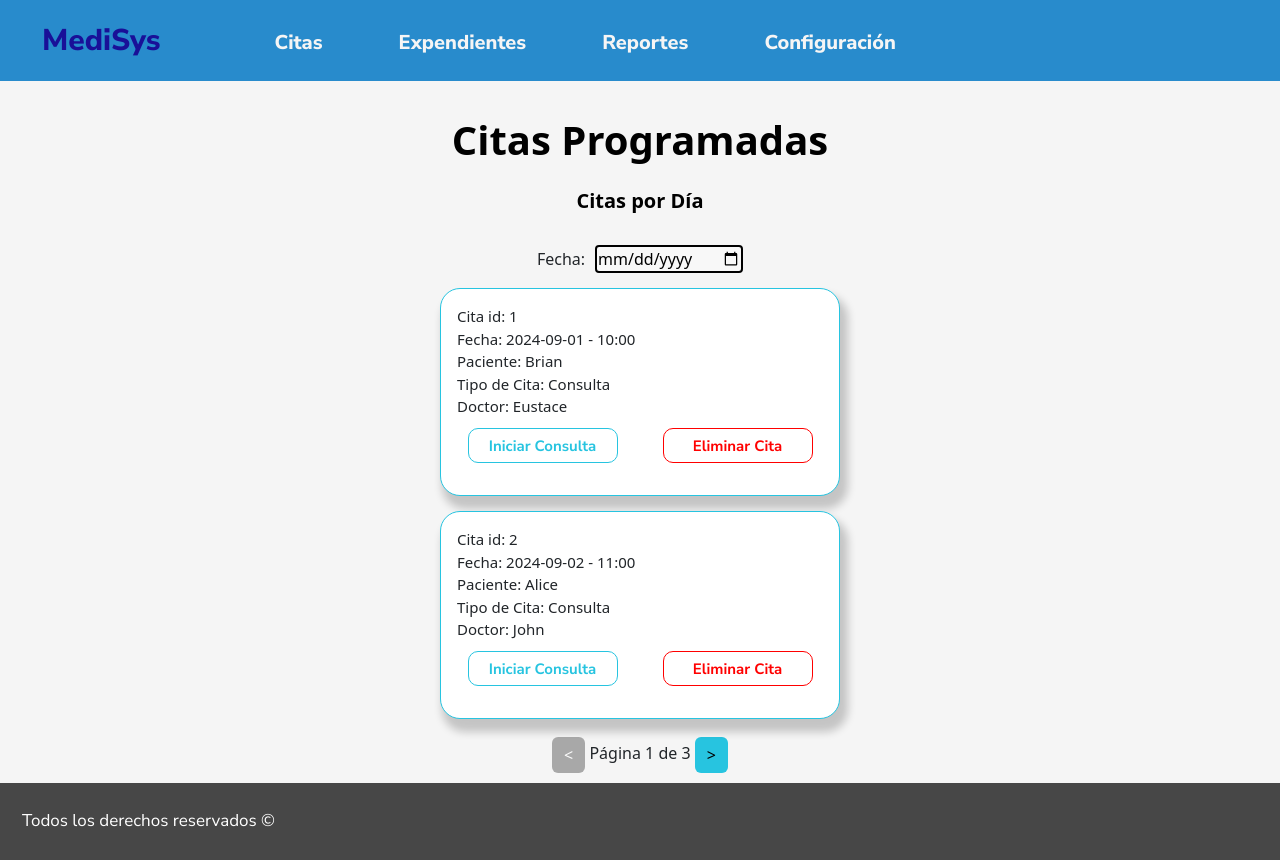
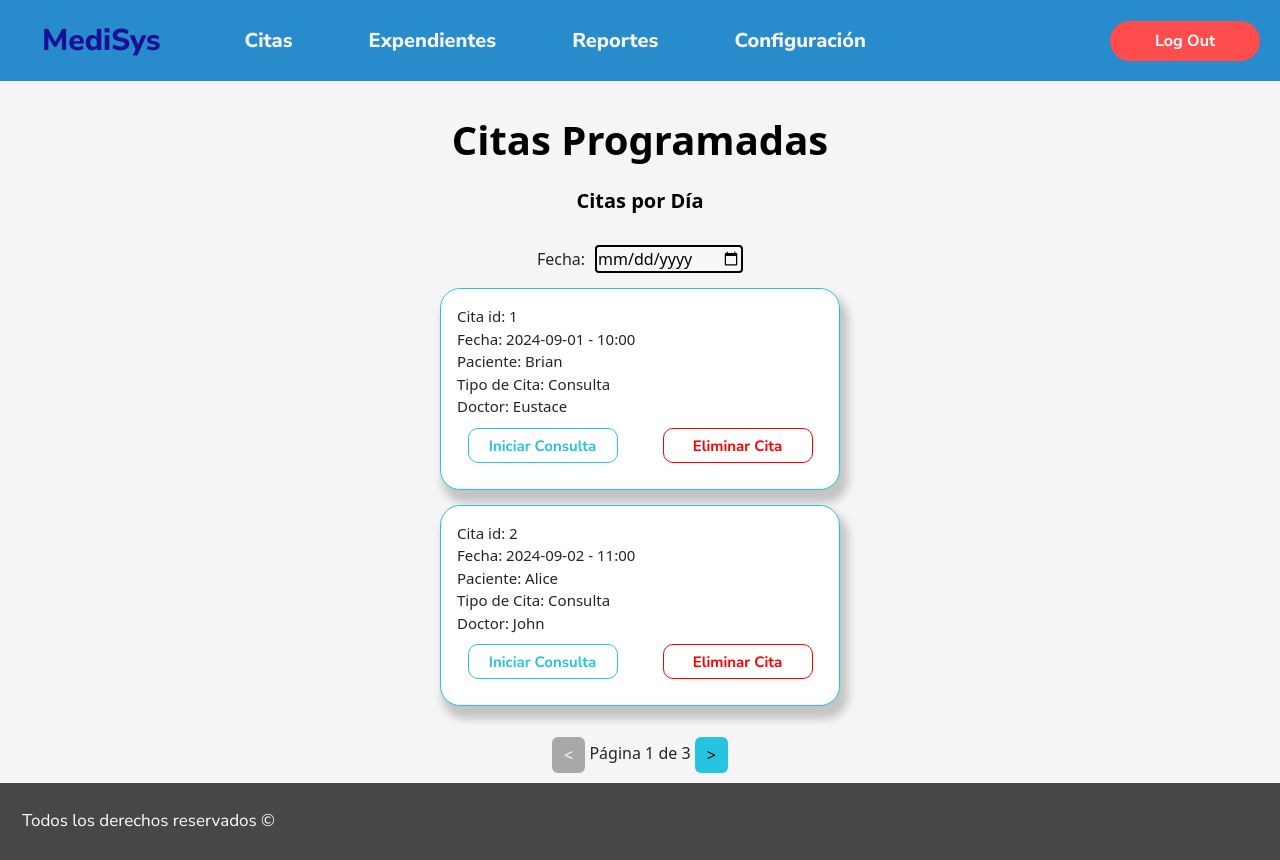
Before and after one commit to Brian-Esq/Consultorio-Medico-APS, a React (Create React App) app: page /citas in a window 1280 px wide. Built offline with nearby package versions, Linux system fonts and the light colour scheme.

Commit message:
Arreglo en el listado de citas

```diff
--- a/src/Componentes/Header/header.css
+++ b/src/Componentes/Header/header.css
@@ -22,7 +22,6 @@
   color: whitesmoke;
   text-align: center;
   font-size: 20px;
-  margin: 5px 30px;
 }
 
 .underline-link {
@@ -52,3 +51,25 @@
   font-size: 30px;
   margin: 5px 30px;
 }
+
+.logoutBot {
+  background-color: #ff4d4d;
+  font-weight: bold;
+  font-family: 'Nunito Sans', sans-serif;
+  color: white;
+  width: 150px;
+  height: 40px;
+  border-radius: 20px;
+  font-size: 16px;
+  border: none;
+  cursor: pointer;
+  transition: background-color 0.3s ease;
+}
+
+.logoutBot:hover {
+  background-color: #e60000;
+}
+
+.logoutNav{
+  text-align: center;
+}
--- a/src/Componentes/Header/header.tsx
+++ b/src/Componentes/Header/header.tsx
@@ -2,20 +2,33 @@ import Container from 'react-bootstrap/Container';
 import Navbar from 'react-bootstrap/Navbar';
 import Nav from 'react-bootstrap/Nav';
 import './header.css';
+import Row from 'react-bootstrap/Row';
+import Col from 'react-bootstrap/Col';
 
 function Header(){
     return(
         <div className="App-header">
-            <Navbar collapseOnSelect expand="lg">
+            <Navbar collapseOnSelect expand="xl">
                 <Container fluid>
                 <Navbar.Brand href='/'><p className='brandName'>MediSys</p></Navbar.Brand>
-                <Navbar.Toggle aria-controls="responsive-navbar-nav" />
+                <Navbar.Toggle aria-controls="responsive-navbar-nav"/>
                     <Navbar.Collapse id="responsive-navbar-nav">
                         <Nav className="me-auto resNavBar">
                             <Nav.Link href='/citas' className="underline-link"><p className='navWords'>Citas</p></Nav.Link >
                             <Nav.Link href='/expedientes' className="underline-link"><p className='navWords'>Expendientes</p></Nav.Link >
                             <Nav.Link href='/reportes' className="underline-link"><p className='navWords'>Reportes</p></Nav.Link >
                             <Nav.Link href='/config' className="underline-link"><p className='navWords'>Configuración</p></Nav.Link >
+                        </Nav>
+                        <Nav>
+                            <Row>
+                                <Col xs={12}>
+                                    <Row>
+                                        <Col>
+                                            <Nav.Link className="logoutNav" href='/login'><button className="logoutBot">Log Out</button></Nav.Link>
+                                        </Col>
+                                    </Row>
+                                </Col>
+                            </Row>
                         </Nav>
                     </Navbar.Collapse>
                 </Container>
--- a/src/Componentes/Programaciones/programaciones.css
+++ b/src/Componentes/Programaciones/programaciones.css
@@ -12,7 +12,6 @@
     box-shadow: 5px 10px 9px 3px rgba(0, 0, 0, 0.2);
     border-color: rgb(39, 196, 224);
     border-radius: 20px;
-    height: 13rem;
 }
 
 /* Para pantallas pequeñas (móviles) */
@@ -25,7 +24,7 @@
 /* Para pantallas medianas (tabletas) */
 @media (min-width: 501px) and (max-width: 992px) {
   .card {
-      width: 20rem;
+      width: 22rem;
   }
 }
 
--- a/src/Componentes/Programaciones/programaciones.tsx
+++ b/src/Componentes/Programaciones/programaciones.tsx
@@ -60,10 +60,10 @@ const Programaciones: React.FC<ProgramacionesProps> = ({ id, fecha, hora, TipoCi
                                 </Col>
                             </Row>
                             <Row>
-                                <Col xs={12} md={6}>
+                                <Col xs={12} sm={6}>
                                     <Button className="initCons" onClick={() => handleConsulta(cita)}>Iniciar Consulta</Button>
                                 </Col>
-                                <Col xs={12} md={6}>
+                                <Col xs={12} sm={6}>
                                     <Button className="delCitaBut" onClick={() => handleCncelacion()} >Eliminar Cita</Button>
                                 </Col>
                             </Row>
--- a/src/Pages/Citas/citas.css
+++ b/src/Pages/Citas/citas.css
@@ -47,3 +47,24 @@
   font-weight: 700;
   color: black;
 }
+
+/* Para pantallas pequeñas (móviles) */
+@media (max-width: 500px) {
+  .vistaCitas {
+      height: 36rem;
+  }
+}
+
+/* Para pantallas medianas (tabletas) */
+@media (min-width: 501px) and (max-width: 992px) {
+  .vistaCitas {
+      height: 36rem;
+  }
+}
+
+/* Para pantallas grandes (escritorios) */
+@media (min-width: 993px) {
+  .vistaCitas {
+      height: 29rem;
+  }
+}
```
